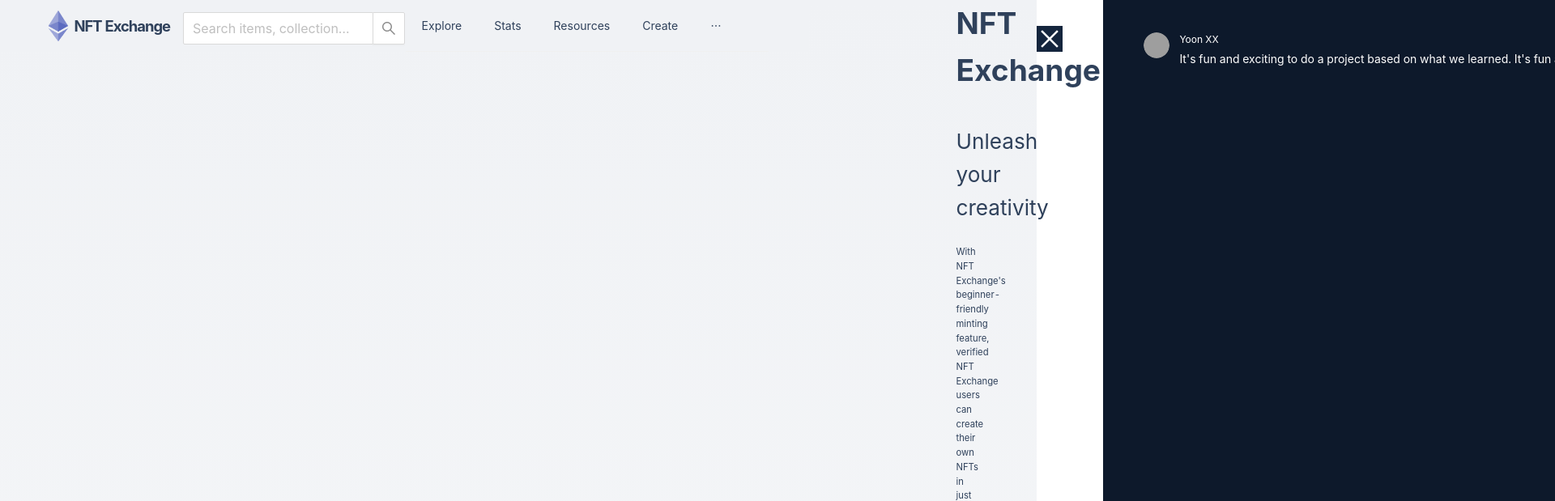
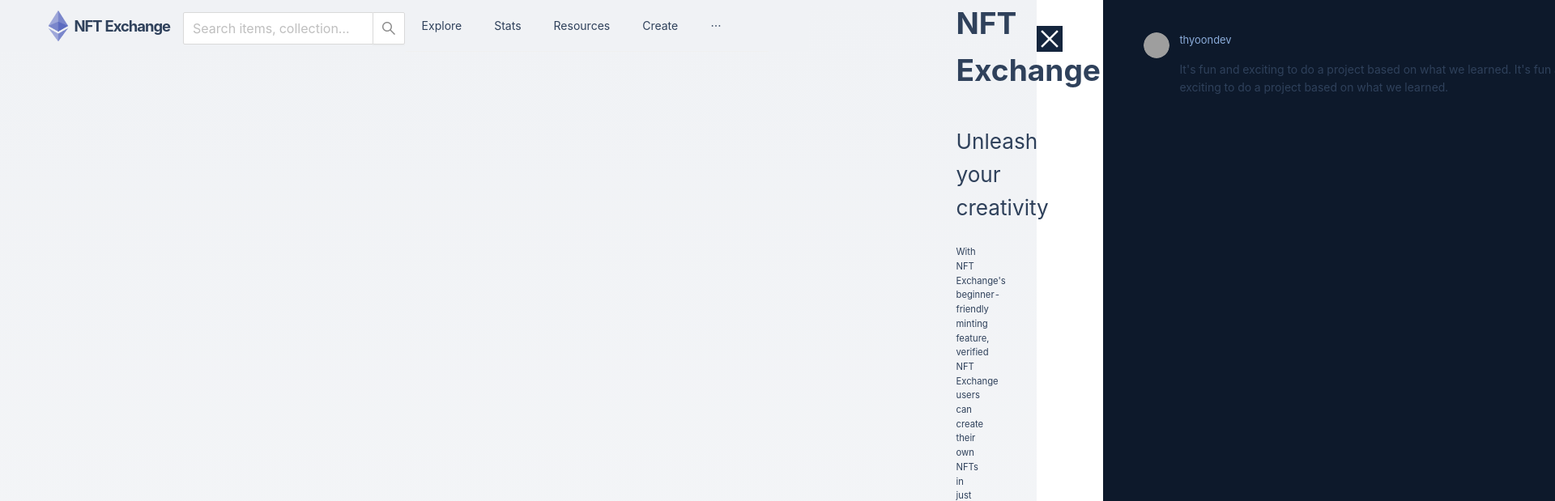
Before and after one commit to codestates/BEB-05-Yoons-Family, a React app: page / in a window 1280 px wide. Shown: the top 619 px of the page at 81% size, 1920 px wide, since content can reach past the window. Built offline with nearby package versions, Linux system fonts and the light colour scheme; grey boxes are pictures that could not be loaded.

Commit message:
add footerdata

```diff
--- a/src/components/Comment.jsx
+++ b/src/components/Comment.jsx
@@ -1,22 +1,39 @@
-import { Avatar, Comment as CommentAntd } from 'antd';
-import React, { useState } from 'react';
+import { Avatar, Comment as _Comment } from 'antd';
+import React from 'react';
+import styled from 'styled-components';
 import { theme } from '../style/theme';
 
-const Comment = () => {
+const Comment = ({ footerData }) => {
   return (
-    <CommentAntd
-      style={{ color: `${theme.white}` }}
-      author={<a style={{ color: `${theme.white}` }}>Yoon XX</a>}
-      avatar={<Avatar src="https://joeschmoe.io/api/v1/random" alt="Yoon XX" />}
+    <CommentWrapper
+      author={
+        <p
+          style={{
+            color: `${theme.soft_blue}`,
+            fontSize: `${theme.fs_3}`,
+          }}
+        >
+          {footerData.github_id}
+        </p>
+      }
+      avatar={<Avatar src={footerData.avatar} alt={footerData.github_id} />}
       content={
-        <p>
+        <div>
           It's fun and exciting to do a project based on what we learned. It's
           fun and exciting to do a project based on what we learned. It's fun
           and exciting to do a project based on what we learned.
-        </p>
+        </div>
       }
     />
   );
 };
 
+const CommentWrapper = styled(_Comment)`
+  color: ${theme.very_dark_blue_line};
+
+  :hover {
+    color: ${theme.soft_blue};
+  }
+`;
+
 export default Comment;
--- a/src/components/layout/Footer.jsx
+++ b/src/components/layout/Footer.jsx
@@ -6,22 +6,41 @@ import Comment from '../Comment';
 
 const { Footer: _Footer } = Layout;
 
+const footerData = [
+  {
+    avatar: 'https://avatars.githubusercontent.com/u/64685759?v=4',
+    github_id: 'thyoondev',
+  },
+  {
+    avatar: 'https://avatars.githubusercontent.com/u/52116660?v=4',
+    github_id: 'yoonej111',
+  },
+  {
+    avatar: 'https://avatars.githubusercontent.com/u/100079037?v=4',
+    github_id: 'yjjjwww',
+  },
+];
+
 function FooterComponent() {
   return (
     <Footer>
       <Row justify="space-between">
-        <Col xs={0} xl={6}>
-          <Comment></Comment>
-        </Col>
-        <Col xs={0} xl={6}>
-          <Comment></Comment>
-        </Col>
-        <Col xs={0} xl={6}>
-          <Comment></Comment>
-        </Col>
-        <Col xs={0} xl={6}>
-          <Comment></Comment>
-        </Col>
+        {footerData.map((info) => {
+          return (
+            <Col
+              xs={0}
+              xl={6}
+              key={info.github_id}
+              style={{ cursor: 'pointer' }}
+              onClick={() =>
+                (window.location.href = `https://github.com/${info.github_id}`)
+              }
+              title={`https://github.com/${info.github_id}`}
+            >
+              <Comment footerData={info}></Comment>
+            </Col>
+          );
+        })}
       </Row>
       Created by Yoon's Family
     </Footer>
@@ -34,7 +53,7 @@ const Footer = styled(_Footer)`
   align-items: center;
 
   background-color: ${theme.very_dark_blue_main} !important;
-  color: ${theme.white} !important;
+  color: ${theme.very_dark_blue_line} !important;
 `;
 
 export default FooterComponent;
```
